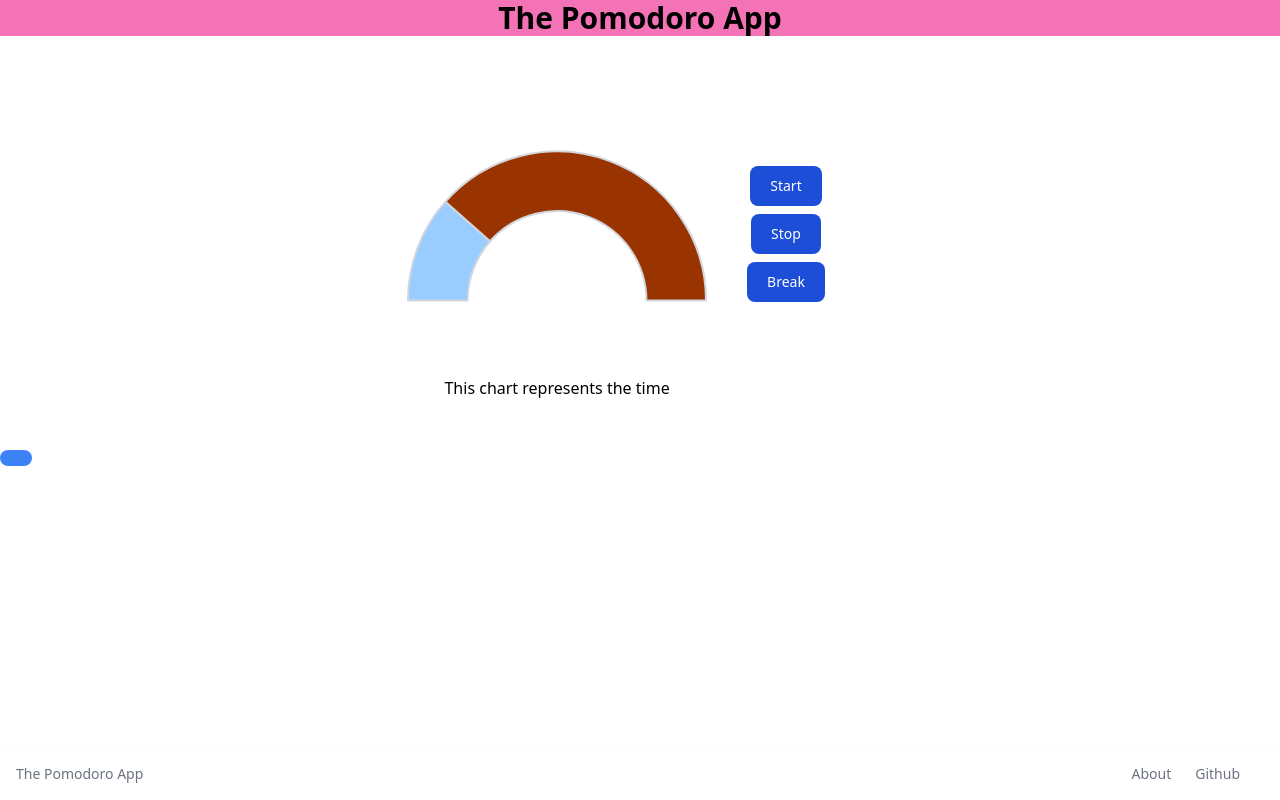
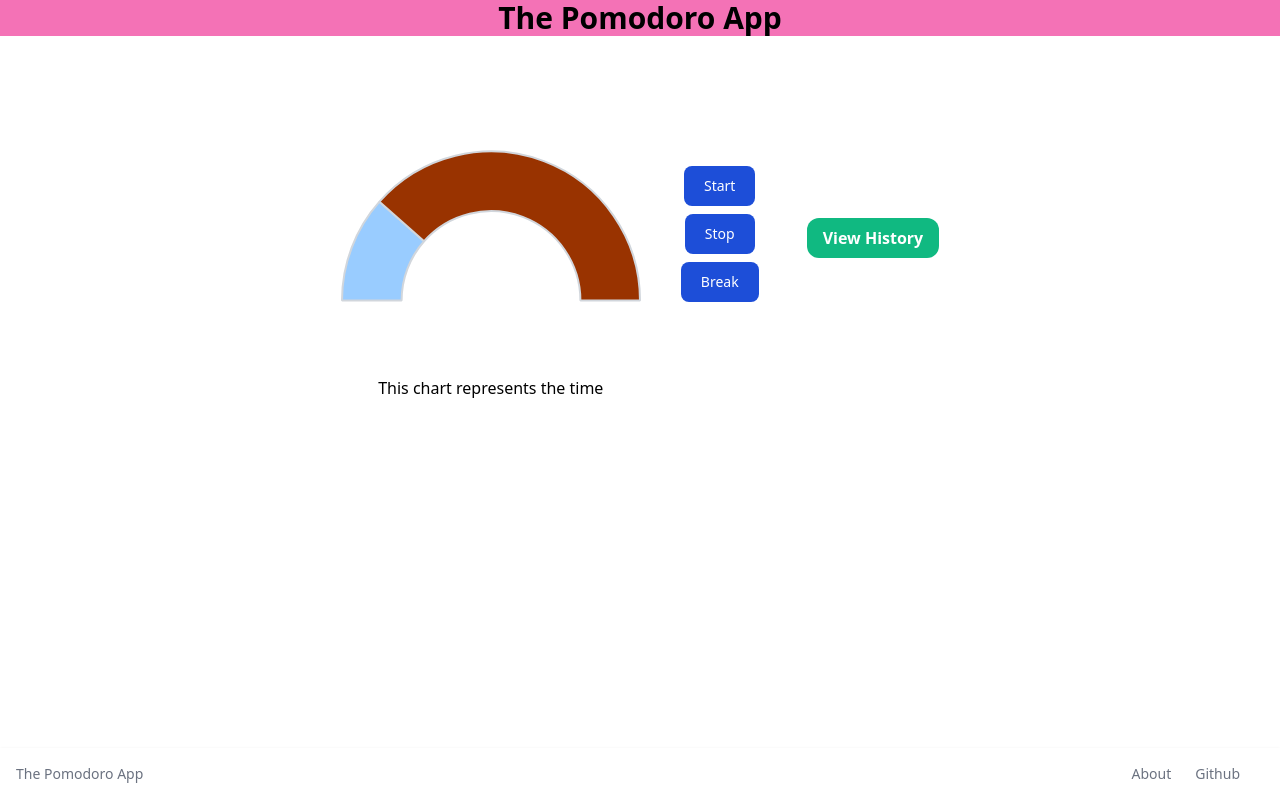
Before and after one commit to siddh34/pomodoro-app, a React (Vite) app: page / in a window 1280 px wide. Built offline with nearby package versions, Linux system fonts and the light colour scheme.

Commit message:
added emeral button

```diff
--- a/src/pages/home_page.tsx
+++ b/src/pages/home_page.tsx
@@ -37,11 +37,11 @@
                                 Break
                             </button>
                         </div>
-                    </div>
+                    </div >
+                    <button className="bg-emerald-500 text-white font-bold py-2 px-4 rounded-xl">
+                        View History
+                    </button>
                 </div>
-                <button className="bg-blue-500 hover:bg-blue-700 text-white font-bold py-2 px-4 rounded-xl">
-
-                </button>
             </div>
             <footer className="bg-white shadow dark:bg-gray-800">
                 <div className="w-full max-w-screen-xl p-4 mx-auto md:flex md:items-center md:justify-between">
```
